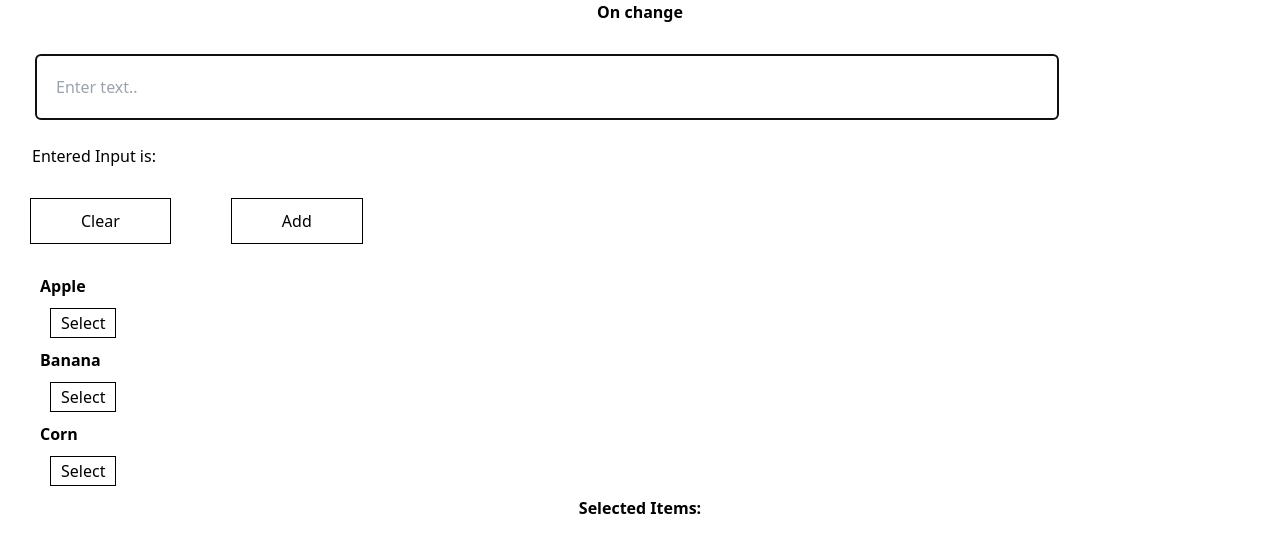
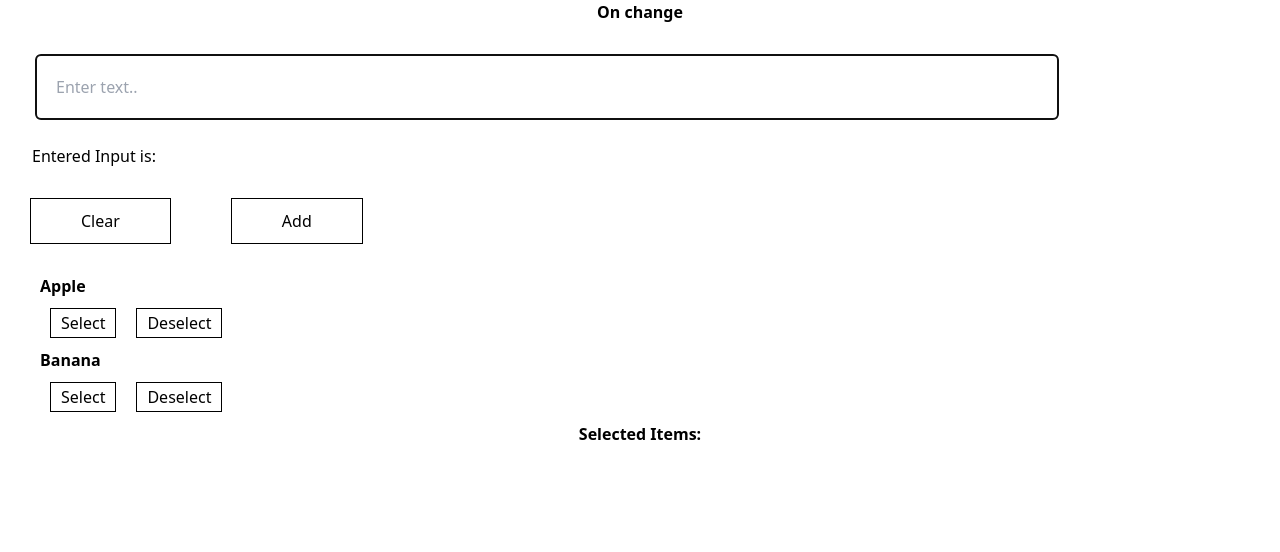
Before and after one commit to nehalpanchall/Reactify, a React app: page / in a window 1280 px wide. Shown: the top 552 px of the page. Built offline with nearby package versions, Linux system fonts and the light colour scheme; the HTML template or start-up script is replaced by a standard one.

Commit message:
add button to deselect item with separate state

```diff
--- a/src/Components/AddRow.jsx
+++ b/src/Components/AddRow.jsx
@@ -1,7 +1,7 @@
-import { useState } from 'react';
+import React, { useState } from 'react';
 
 const AddRow = () => {
-  let [items, setItems] = useState(['Apple', 'Banana', 'Corn']);
+  let [items, setItems] = useState(['Apple', 'Banana']);
 
   function addItem() {
     let newItems = [...items, displayText];
@@ -26,9 +26,16 @@ const AddRow = () => {
 
   let [selectItem, setSelectItem] = useState([]);
 
-  const changeItemColor = itemIndex => {
-    let newArr = [...selectItem, itemIndex];
-    setSelectItem(newArr);
+  let [deselectItem, setDeselectItem] = useState([]);
+
+  const changeItemColor = (itemIndex, flag) => {
+    if (flag) {
+      let selectArr = [...selectItem, itemIndex];
+      setSelectItem(selectArr);
+    } else {
+      let deselectArr = [...deselectItem, itemIndex];
+      setDeselectItem(deselectArr);
+    }
   };
 
   let displayBraces;
@@ -81,15 +88,16 @@ const AddRow = () => {
       <ul className="ml-10">
         {items.map((i, index) => {
           return (
-            <>
+            <React.Fragment key={index}>
               <li
-                key={index}
-                className={`${selectItem.includes(index) && 'text-red-600'}`}
+                className={`${selectItem.includes(index) && 'text-red-600'} ${
+                  deselectItem.includes(index) && 'text-black'
+                } `}
               >
                 <b>{i}</b>
               </li>
               <button
-                onClick={() => changeItemColor(index)}
+                onClick={() => changeItemColor(index, true)}
                 style={{
                   border: '1px solid black',
                   padding: '2px 10px',
@@ -98,7 +106,18 @@ const AddRow = () => {
               >
                 Select
               </button>
-            </>
+
+              <button
+                style={{
+                  border: '1px solid black',
+                  padding: '2px 10px',
+                  margin: '10px'
+                }}
+                onClick={() => changeItemColor(index, false)}
+              >
+                Deselect
+              </button>
+            </React.Fragment>
           );
         })}
       </ul>
```
